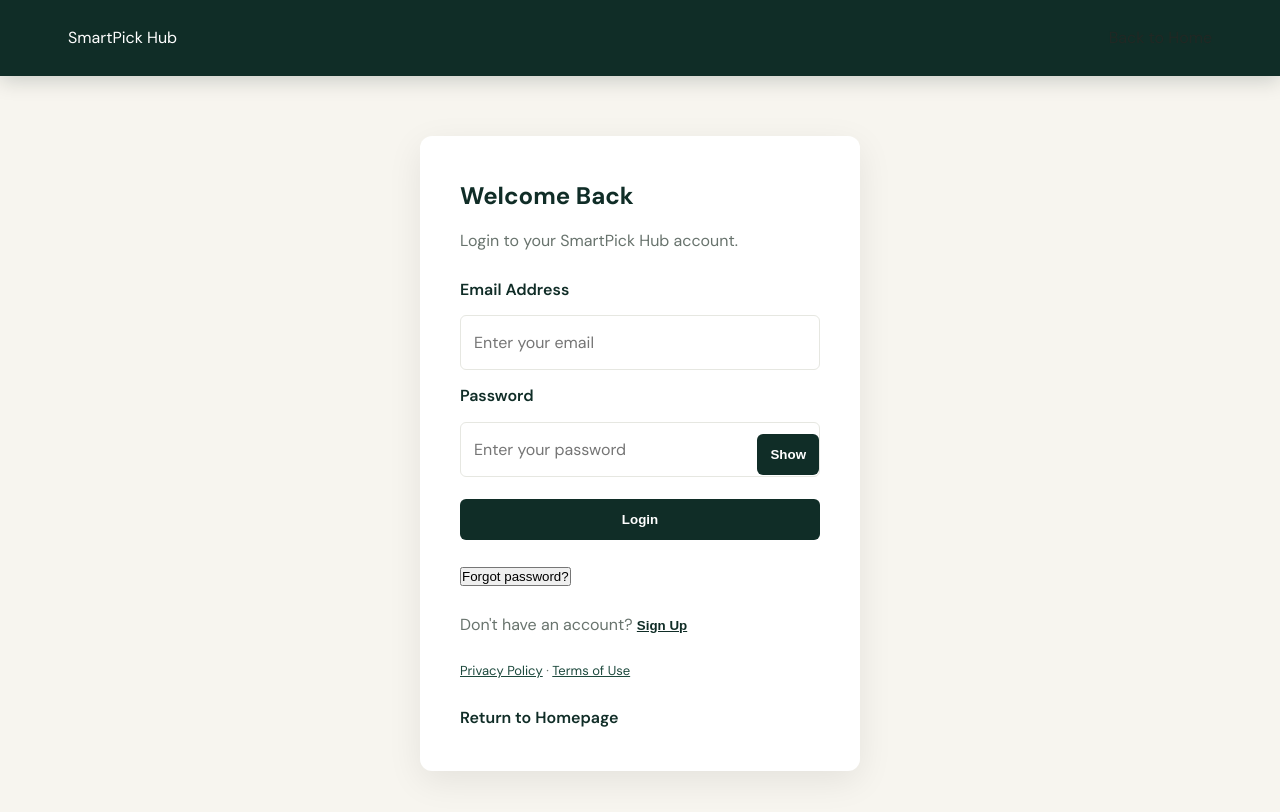
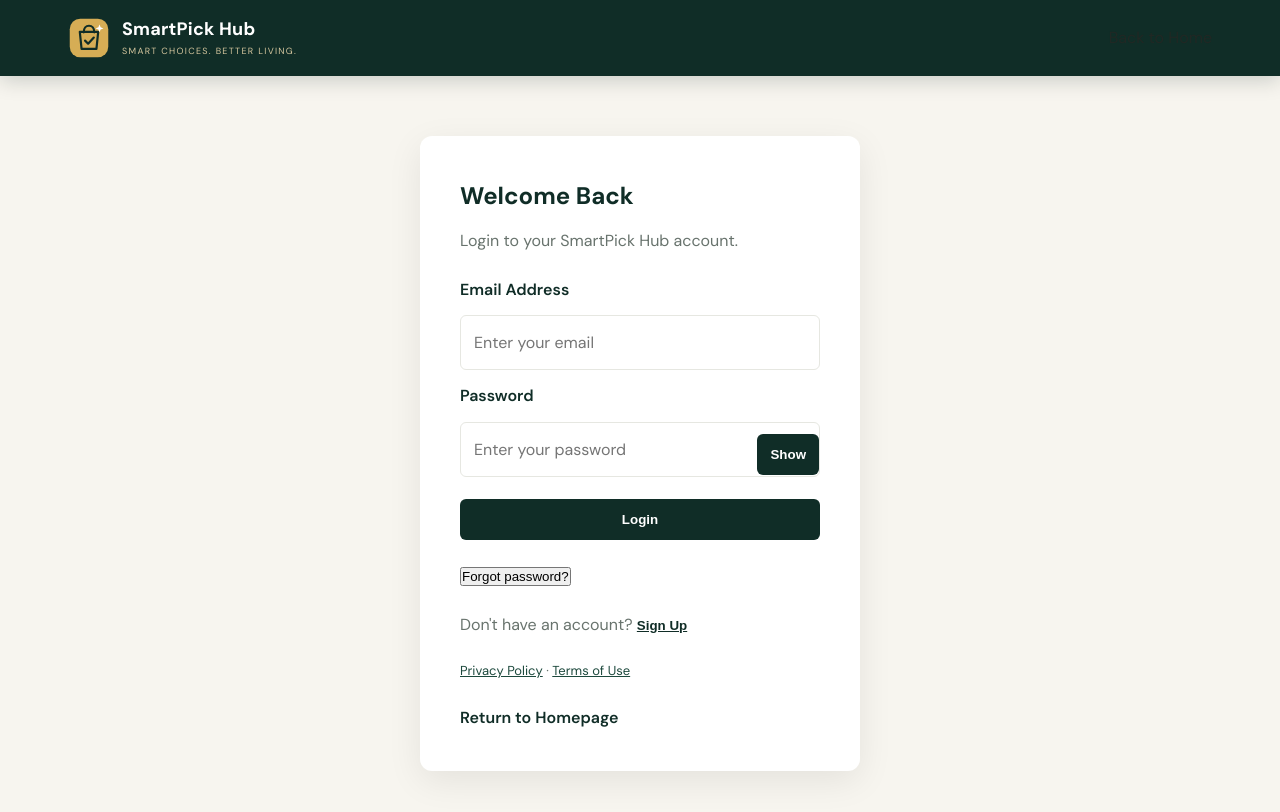
Before and after one commit to hinaarshad302/SmartPick-Hub, a plain HTML site: page auth.html in a window 1280 px wide. Drawn offline with nearby package versions, Linux system fonts and the light colour scheme.

Commit message:
Add consistent SmartPick Hub logo to site pages

```diff
--- a/auth.html
+++ b/auth.html
@@ -12,7 +12,7 @@
 
 <header class="header">
     <div class="navbar">
-        <a class="logo" href="index.html">SmartPick Hub</a>
+        <a class="logo" href="index.html"><img class="logo-mark" src="assets/smartpick-logo.svg" alt="" width="42" height="42"><span class="logo-text"><strong>SmartPick Hub</strong><small>SMART CHOICES. BETTER LIVING.</small></span></a>
         <a href="index.html">Back to Home</a>
     </div>
 </header>
```
